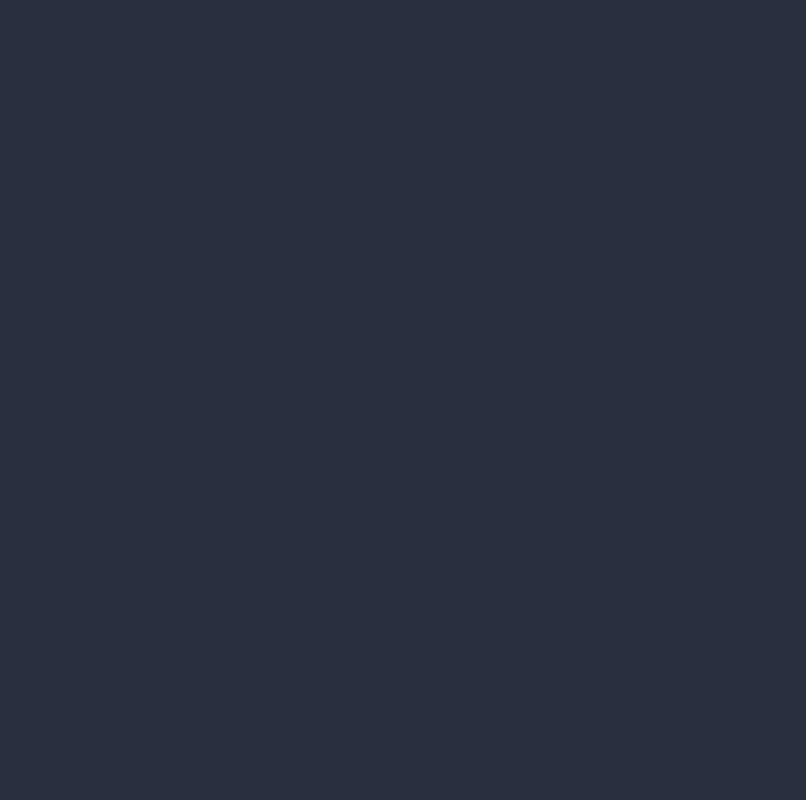
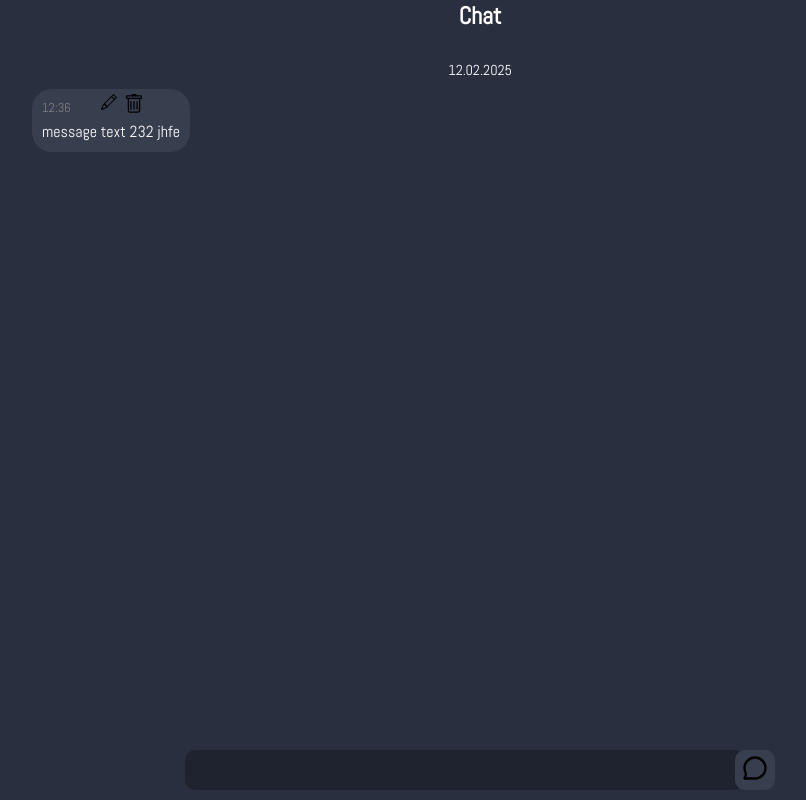
Before and after one commit to RobertLavrukevich/chatvuefirebase, a Vue app: page /chat in a window 1280 px wide. Shown: the whole page, without its empty margins (160-966 px from the left). Built offline with nearby package versions, Linux system fonts and the light colour scheme.

Commit message:
базовый интерфейс чата

```diff
--- a/src/components/Chat.vue
+++ b/src/components/Chat.vue
@@ -1,13 +1,171 @@
-    <template>
+<template>
       <div class="chat">
+        <h2>Chat</h2>
+          <div class="date-header">12.02.2025</div>
+          <div class="message-wrapper">
+            <div class="message">
+              <div class="message-header" >
+                <button  class="btnedit">
+                  <img class="iconedit" src="../assets/icons/pencil.svg" />
+                </button>
+                <button class="btndelete">
+                  <img class="icondelete" src="../assets/icons/trash.svg" />
+                </button>
+              </div>
+              <div class="message-body">
+                <span class="date">12:36</span>
+                <div>message text 232 jhfe</div>
+                <!-- <input class="edit-input"/> -->
+              </div>
+            </div>
+          </div>
 
+        <div class="input-container">
+          <input class="input-message"/>
+          <button class="send-button">
+            <img class="sendicon" src="../assets/icons/message-circle-svgrepo-com.svg" />
+          </button>
+        </div>
       </div>
     </template>
 
-  <script>
+<script>
 
 </script>
 
 <style>
+.chat {
+  background-color: rgba(41, 47, 63, 1);
+  max-width: 100%;
+  /* width: 100%; */
+  height: 100%;
+  padding-bottom: 80px;
+}
+
+h2 {
+  color: white;
+  text-align: center;
+}
+
+.message-wrapper {
+  display: flex;
+  margin: 10px 15%;
+}
+
+.own-wrapper {
+  justify-content: flex-end;
+}
+
+.other-wrapper {
+  justify-content: flex-start;
+}
+
+.message {
+  position: relative;
+  max-width: 40%;
+  min-width: 15%;
+  word-wrap: break-word;
+  overflow-wrap: break-word;
+  padding: 10px;
+  border-radius: 20px;
+  color: white;
+  background-color: rgba(55, 62, 78, 1);
+
+}
+
+.message-header {
+  position: absolute;
+  top: 5px;
+  right: 10px;
+  display: flex;
+  gap: 5px;
+    background-color: rgba(55, 62, 78, 1);
+
+}
+
+.message-body {
+   padding-top: 0px; /*20px */
+     background-color: rgba(55, 62, 78, 1);
+
+}
+
+.date {
+  font-size: 0.8em;
+  color: gray;
+  display: block;
+  margin-bottom: 5px;
+    background-color: rgba(55, 62, 78, 1);
+
+}
+
+.date-header {
+  text-align: center;
+  color: white;
+  margin-top: 30px;
+  margin-bottom: 10px;
+  font-size: 0.9em;
+}
+
+.input-container {
+  position: fixed;
+  bottom: 0;
+  width: 100%;
+  display: flex;
+  justify-content: center;
+  align-items: center;
+  padding: 10px;
+  gap: 10px;
+  background-color: rgba(41, 47, 63, 1);
+  z-index: 10;
+}
+
+.input-message {
+  background-color: rgba(0, 0, 0, 0.25);
+  color: white;
+  height: 40px;
+  width: 540px;
+  border-radius: 10px;
+  border: none;
+  outline: none;
+  padding: 0 10px;
+  font-size: 1em;
+}
+
+.send-button {
+  position: relative;
+  right:20px;
+  height: 40px;
+  width: 40px;
+  border-radius: 10px;
+  cursor: pointer;
+  background-color: rgba(55, 62, 78, 1);
+  border: none;
+}
+
+.sendicon {
+  width: 70%;
+  color: rgba(255, 255, 255, 0.55);
+  background-color: rgba(55, 62, 78, 1);
+}
+
+.btndelete,
+.btnedit {
+  width: 20px;
+  height: 20px;
+  position: relative;
+  right:80%;
+  background-color: transparent;
+  border: none;
+  cursor: pointer;
+  padding: 0;
+    background-color: rgba(55, 62, 78, 1);
+
+}
+
+.icondelete {
+  width: 100%;
+  height: 100%;
+  background-color: transparent;
+}
 
 </style>
```
